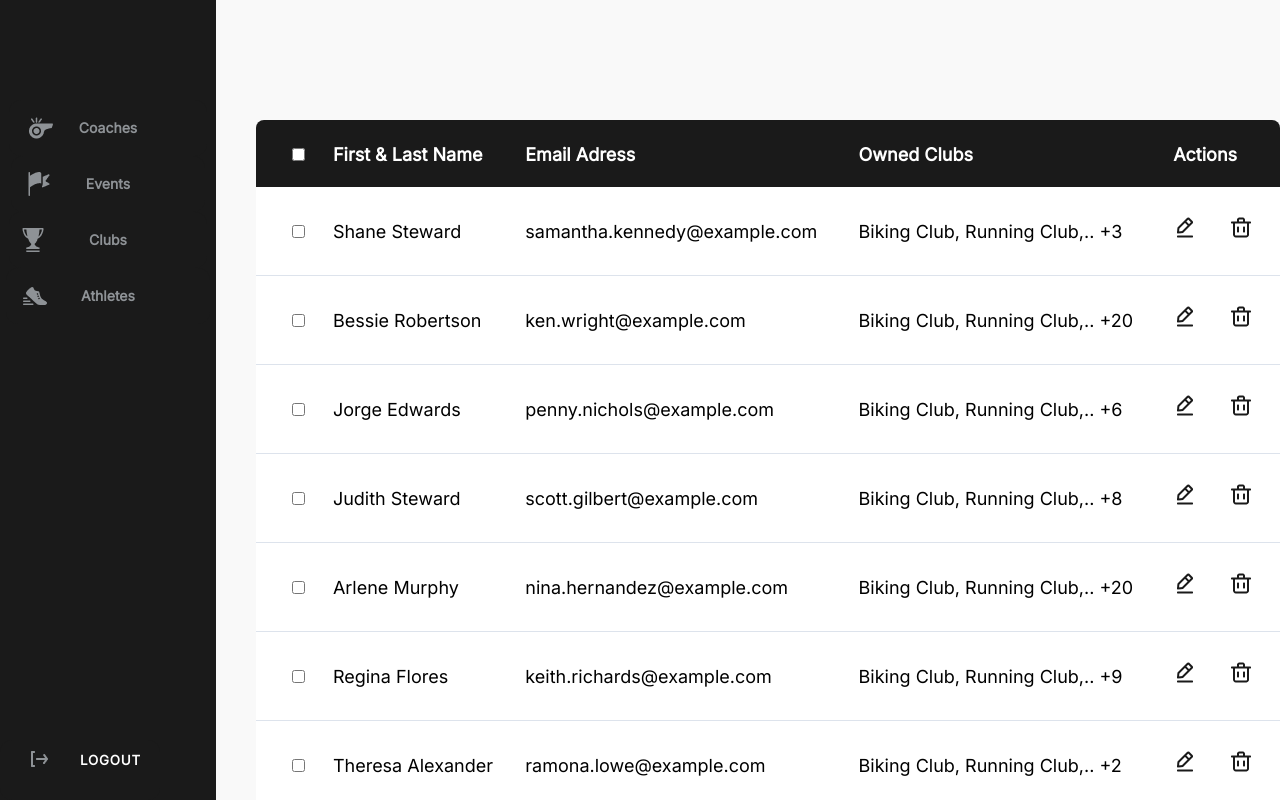
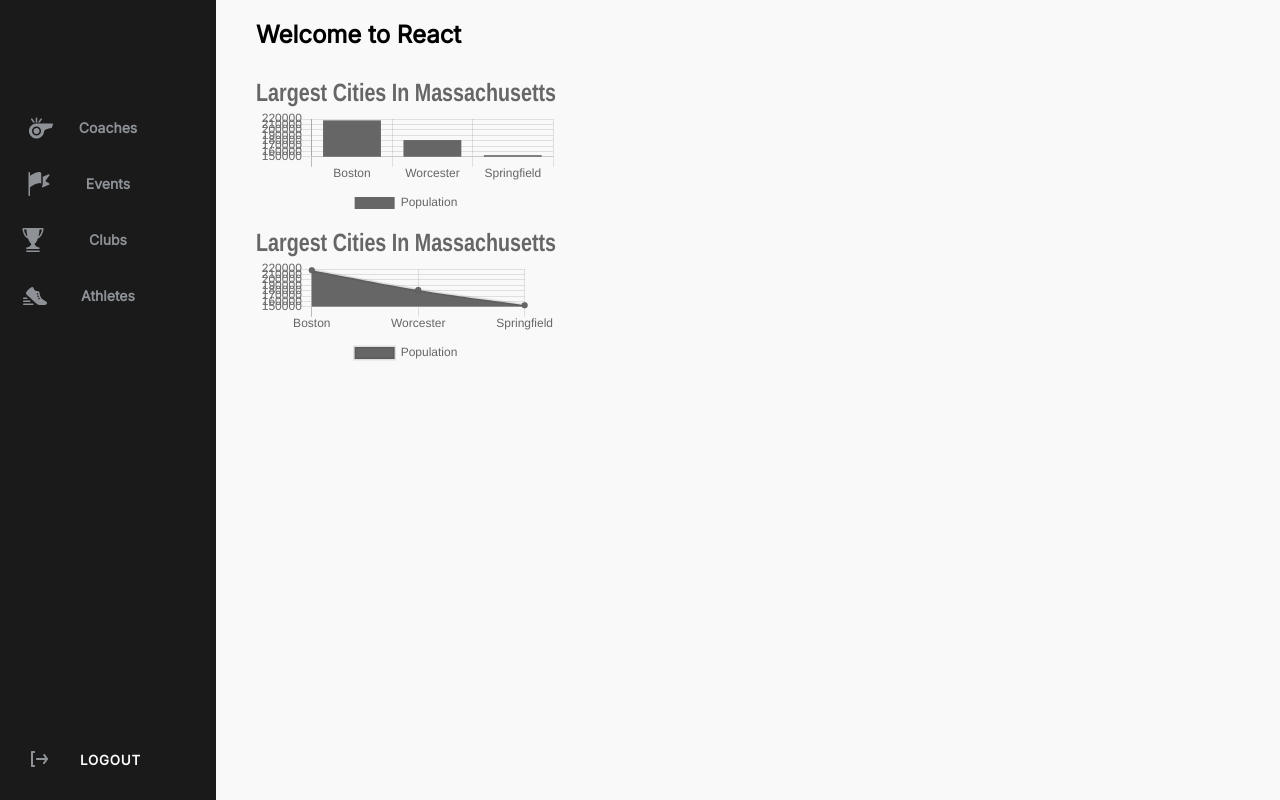
Before and after one commit to assist-software/Internship-July20-frontend-green, a React (Create React App) app: page / in a window 1280 px wide. Shown: the top 800 px of the page. Built offline with nearby package versions, Linux system fonts and the light colour scheme.

Commit message:
test charts

```diff
--- a/src/App.js
+++ b/src/App.js
@@ -1,76 +1,72 @@
 import React, { Component } from 'react';
 import LeftSidebar from './Components/LeftSidebar/LeftSidebar';
-import Chart from './chart';
-import Coaches from './Components/Coaches/CoachesTable/CoachTable';
 import Butoane from './Components/LeftSidebar/butoane';
-// import TableRow from'./Components/Coaches/CoachesTable/TableRow';
-import Events from './Components/Events/EventsPage/EventComponent';
-
 import './App.css';
-
-
+import Chart from './Components/Chart';
 class App extends Component{
-
-  state = {
-    header: ['Coaches', 'Events'],
-    coaches: [
-      { name: 'Shane Steward', email: 'samantha.kennedy@example.com', club: 'Biking Club, Running Club,.. +3' },
-      { name: 'Bessie Robertson', email: 'ken.wright@example.com', club: 'Biking Club, Running Club,.. +20' },
-      { name: 'Jorge Edwards', email: 'penny.nichols@example.com', club: 'Biking Club, Running Club,.. +6' },
-      { name: 'Judith Steward', email: 'scott.gilbert@example.com', club: 'Biking Club, Running Club,.. +8' },
-      { name: 'Arlene Murphy', email: 'nina.hernandez@example.com', club: 'Biking Club, Running Club,.. +20' },
-      { name: 'Regina Flores', email: 'keith.richards@example.com', club: 'Biking Club, Running Club,.. +9' },
-      { name: 'Theresa Alexander', email: 'ramona.lowe@example.com', club: 'Biking Club, Running Club,.. +2' }
-    ],
-    events: [
-      { img: '', title: 'Running for Life', body: 'Ad enim sit commodo laborum mollit. Incididunt Lorem exercitation ad occaecat reprehenderit id.', date: '20.06.2020', time: '09:00 AM', location: 'Suceava Fortress, Main Enter', participants: '123' },
-      { img: '', title: 'Running for Life', body: 'Ad enim sit commodo laborum mollit. Incididunt Lorem exercitation ad occaecat reprehenderit id.', date: '20.06.2020', time: '09:00 AM', location: 'Suceava Fortress, Main Enter', participants: '14' },
-      { img: '', title: 'Running for Life', body: 'Ad enim sit commodo laborum mollit. Incididunt Lorem exercitation ad occaecat reprehenderit id.', date: '20.06.2020', time: '09:00 AM', location: 'Suceava Fortress, Main Enter', participants: '35' },
-      { img: '', title: 'Running for Life', body: 'Ad enim sit commodo laborum mollit. Incididunt Lorem exercitation ad occaecat reprehenderit id.', date: '20.06.2020', time: '09:00 AM', location: 'Suceava Fortress, Main Enter', participants: '23523' },
-      { img: '', title: 'Running for Life', body: 'Ad enim sit commodo laborum mollit. Incididunt Lorem exercitation ad occaecat reprehenderit id.', date: '20.06.2020', time: '09:00 AM', location: 'Suceava Fortress, Main Enter', participants: '34' }
-    ]
-
+  constructor(){
+    super();
+    this.state = {
+      chartData:{}
+    }
   }
 
-  hidenav
+  componentWillMount(){
+   // this.getchartData(); // this should be this.getChartData();
+    this.getChartData();
+  }
 
-  render() {
+  getChartData(){
+    // Ajax calls here
+    this.setState({
+      chartData:{
+        labels: ['Boston', 'Worcester', 'Springfield'],
+        datasets:[
+          {
+            label:'Population',
+            data:[
+              217509,
+              181045,
+              153060
+
+            ],
+            backgroundColor:[
+              'rgba(black)',
+              'rgba(black)',
+              'rgba(black)'
+            ]
+          }
+        ]
+      }
+    });
+  }
+render() {
     return (
       <div className="App">
-
         <div className="box">
-
         <div id="main">
-
-
         </div>
         <div className="container"></div>
             <div className="a">
             <LeftSidebar></LeftSidebar>
             <Butoane></Butoane>
-            {/* <Chart></Chart> */}
             </div>
+            <div className="b">
 
 
+            <div className="App">
+             <div className="App-header">
 
-            <div className="b">
-            {/* <Coachtable ></Coachtable>
-            <TableRow></TableRow> */}
-              <Coaches
-              coaches={this.state.coaches}
-            />
-            <Events
-              events={this.state.events}
-            />
+                 <h2>Welcome to React</h2>
+              </div>
+              <Chart chartData={this.state.chartData} location="Massachusetts" legendPosition="bottom"/>
             </div>
 
 
 
 
 
-        {/* <Login></Login> */}
-
-
+            </div>
       </div>
       </div>
     );
--- /dev/null
+++ b/src/Components/Chart.js
@@ -0,0 +1,71 @@
+import React, {Component} from 'react';
+import {Bar, Line, Pie} from 'react-chartjs-2';
+
+class Chart extends Component{
+  constructor(props){
+    super(props);
+    this.state = {
+      chartData:props.chartData
+    }
+  }
+
+  static defaultProps = {
+    displayTitle:true,
+    displayLegend: true,
+    legendPosition:'right',
+    location:'City'
+  }
+
+  render(){
+    return (
+      <div className="chart">
+        <Bar
+          data={this.state.chartData}
+          options={{
+            title:{
+              display:this.props.displayTitle,
+              text:'Largest Cities In '+this.props.location,
+              fontSize:25
+            },
+            legend:{
+              display:this.props.displayLegend,
+              position:this.props.legendPosition
+            }
+          }}
+        />
+
+        <Line
+          data={this.state.chartData}
+          options={{
+            title:{
+              display:this.props.displayTitle,
+              text:'Largest Cities In '+this.props.location,
+              fontSize:25
+            },
+            legend:{
+              display:this.props.displayLegend,
+              position:this.props.legendPosition
+            }
+          }}
+        />
+{/*
+        <Pie
+          data={this.state.chartData}
+          options={{
+            title:{
+              display:this.props.displayTitle,
+              text:'Largest Cities In '+this.props.location,
+              fontSize:25
+            },
+            legend:{
+              display:this.props.displayLegend,
+              position:this.props.legendPosition
+            }
+          }}
+        /> */}
+      </div>
+    )
+  }
+}
+
+export default Chart;
```
